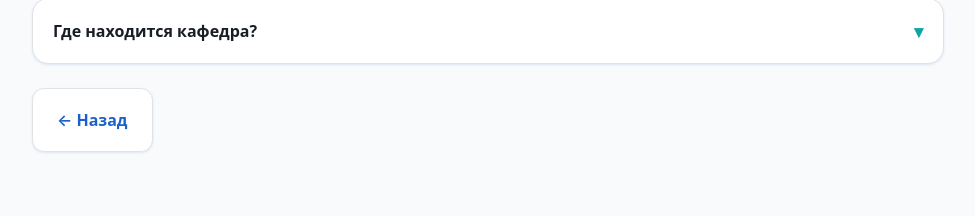
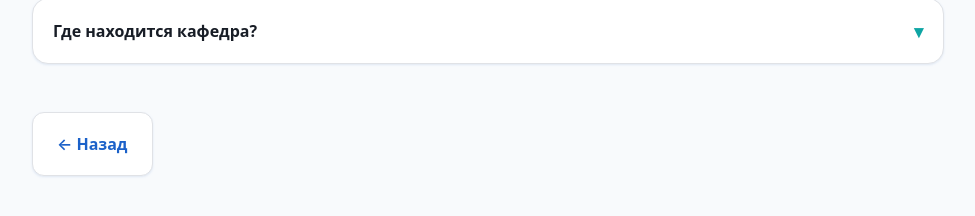
Before and after one commit to Romch33tos/digital-navigator, a React (Vite) app: page /#/debt in a window 1280 px wide. Shown: the part 1322-1538 px from the top of the page, without its empty margins (152-1127 px from the left). Built offline with nearby package versions, Linux system fonts and the light colour scheme.

Commit message:
fix: исправлен элемент навигации

```diff
--- a/src/components/DebtScreen.jsx
+++ b/src/components/DebtScreen.jsx
@@ -118,7 +118,7 @@ export default function DebtScreen({ debt }) {
 
       <button
         type="button"
-        className="btn btn-back"
+        className="btn btn-back mt-4"
         onClick={() => navigate("/")}
       >
         ← Назад
```
